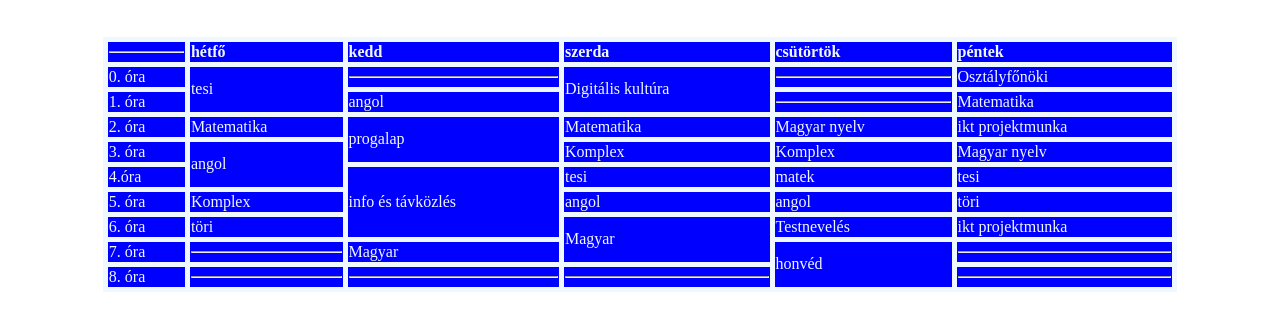
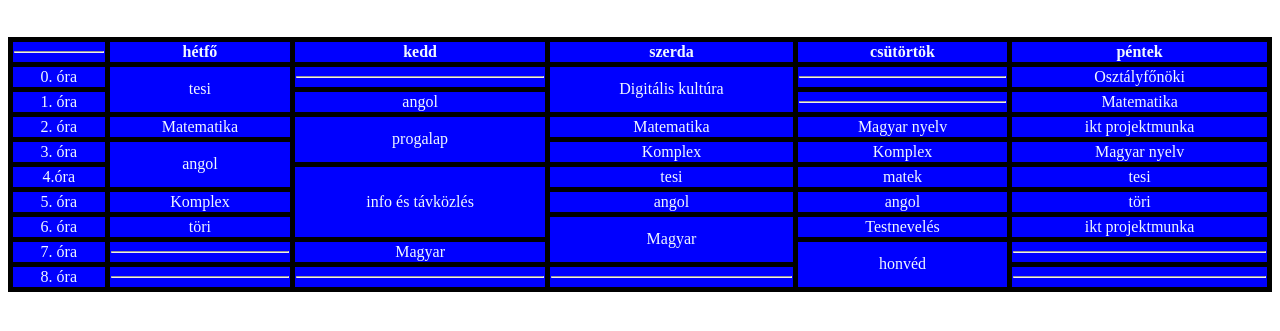
Before and after one commit to szkarosid/9.A-IKT-2.csop, a plain HTML site: page orarend.html in a window 1280 px wide. Shown: the part 105-436 px from the top of the page. Drawn offline with Linux system fonts and the light colour scheme.

Commit message:
órarend

```diff
--- a/orarend.html
+++ b/orarend.html
@@ -6,14 +6,15 @@
     <title>Órarendem</title>
     <style>
         table, td{
-            border: 5px solid;
+            border: 5px solid black;
             color: aliceblue;
             border-collapse: collapse;
         }
 
         table{
             background-color: blue;
-            width: 85%;
+            width: 100%;
+            text-align: center;
         }
     </style>
 </head>
```
